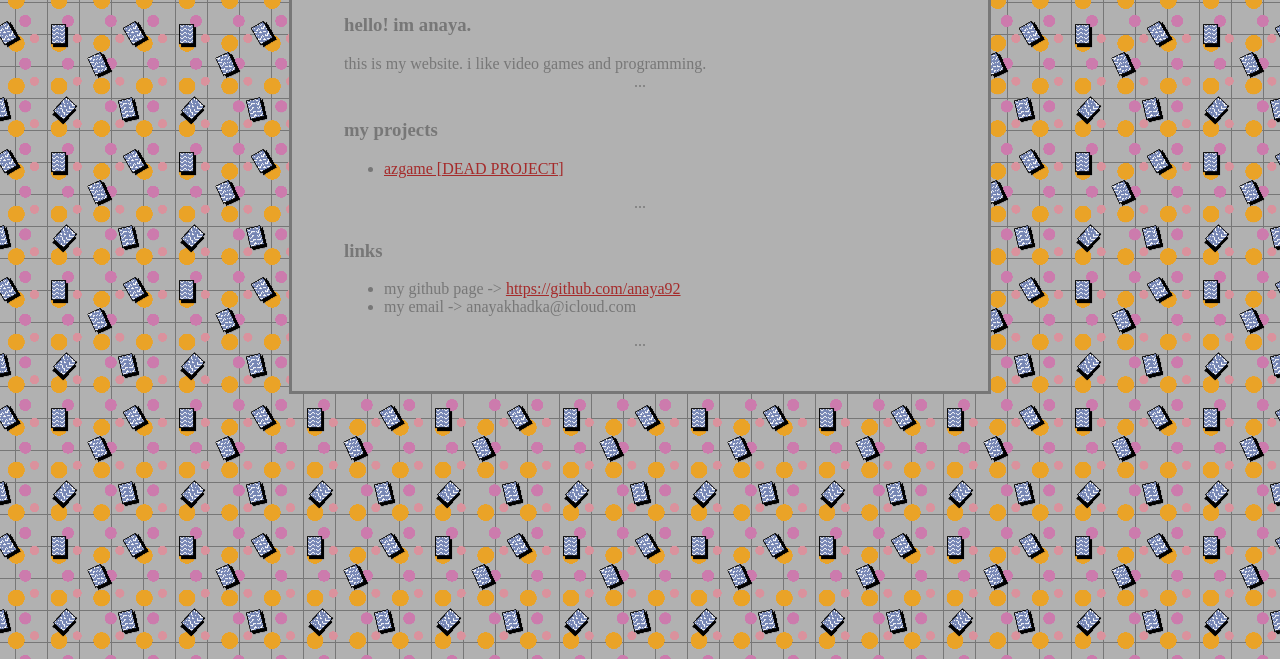
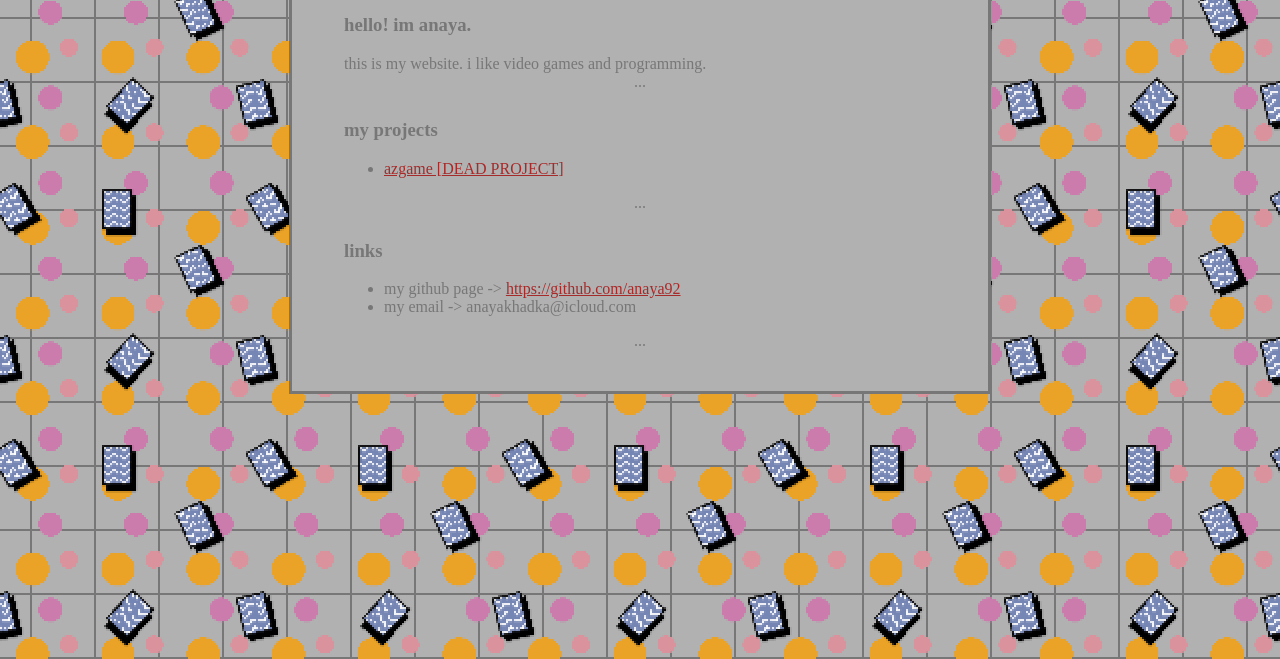
Before and after one commit to anaya92/anaya92.github.io, a plain HTML site: page index.html in a window 1280 px wide. Shown: the part 141-800 px from the top of the page. Drawn offline with Linux system fonts and the light colour scheme; a web font is replaced by a local one.

Commit message:
change grid size

```diff
--- a/index.css
+++ b/index.css
@@ -7,6 +7,10 @@ html {
     font-family: "SimSun";
     background-image: url("img/grid.png");
     background-repeat: repeat;
+    background-size: 256px;
+
+    image-rendering: crisp-edges;
+    image-rendering: pixelated;
 }
 
 a {
@@ -18,7 +22,7 @@ b {
 }
 
 .main {
-    height: 98%;
+    height: 100%;
     width: 50%;
     margin: auto;
     padding: 32px;
```
Also changed, not shown: font1.ttf (deleted), img/gridnormal.png (added).
